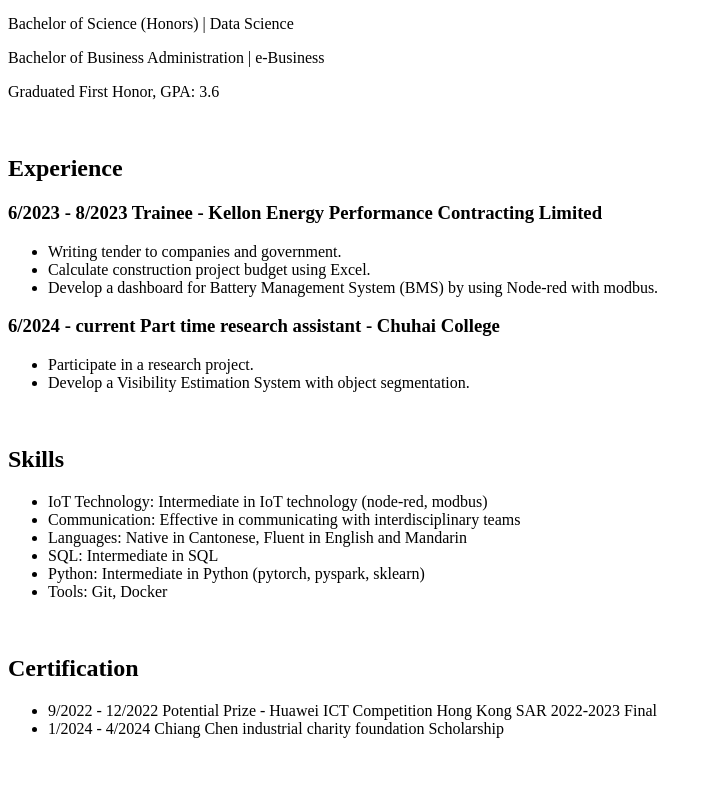
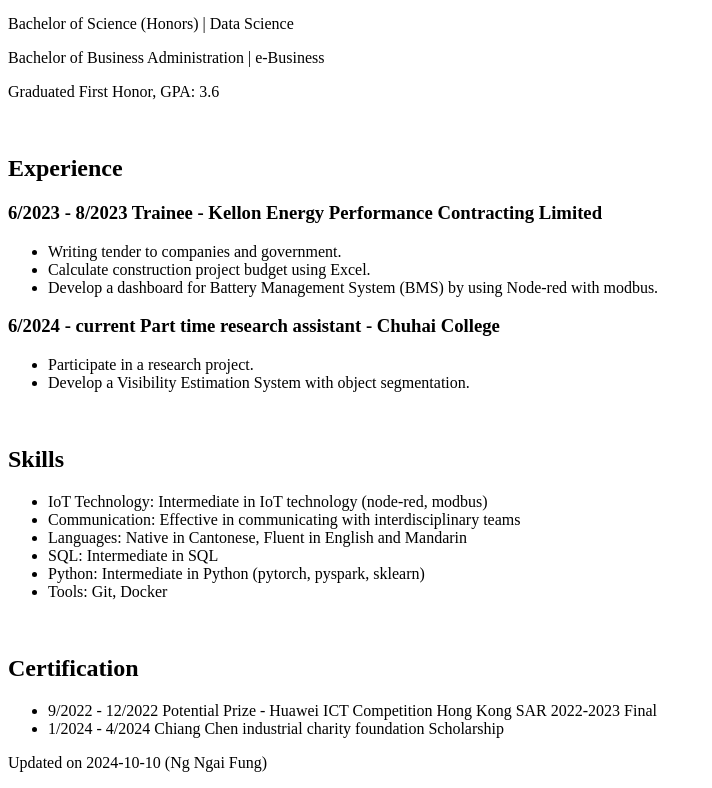
Before and after one commit to NgNgaiFung/CDS4004, a plain HTML site: page T01/resume.html in a window 1280 px wide. Shown: the part 725-1513 px from the top of the page, without its empty margins (0-712 px from the left). Before the commit the page ends 1479 px from the top, so only its background shows below. Drawn offline with Linux system fonts and the light colour scheme.

Commit message:
add footer

```diff
--- a/T01/resume.html
+++ b/T01/resume.html
@@ -66,5 +66,8 @@
             <li>1/2024 - 4/2024 Chiang Chen industrial charity foundation Scholarship</li>
         </ul>
     </section>
+    <footer>
+        <p>Updated on 2024-10-10 (Ng Ngai Fung)</p>
+    </footer>
 </body>
 </html>
```
